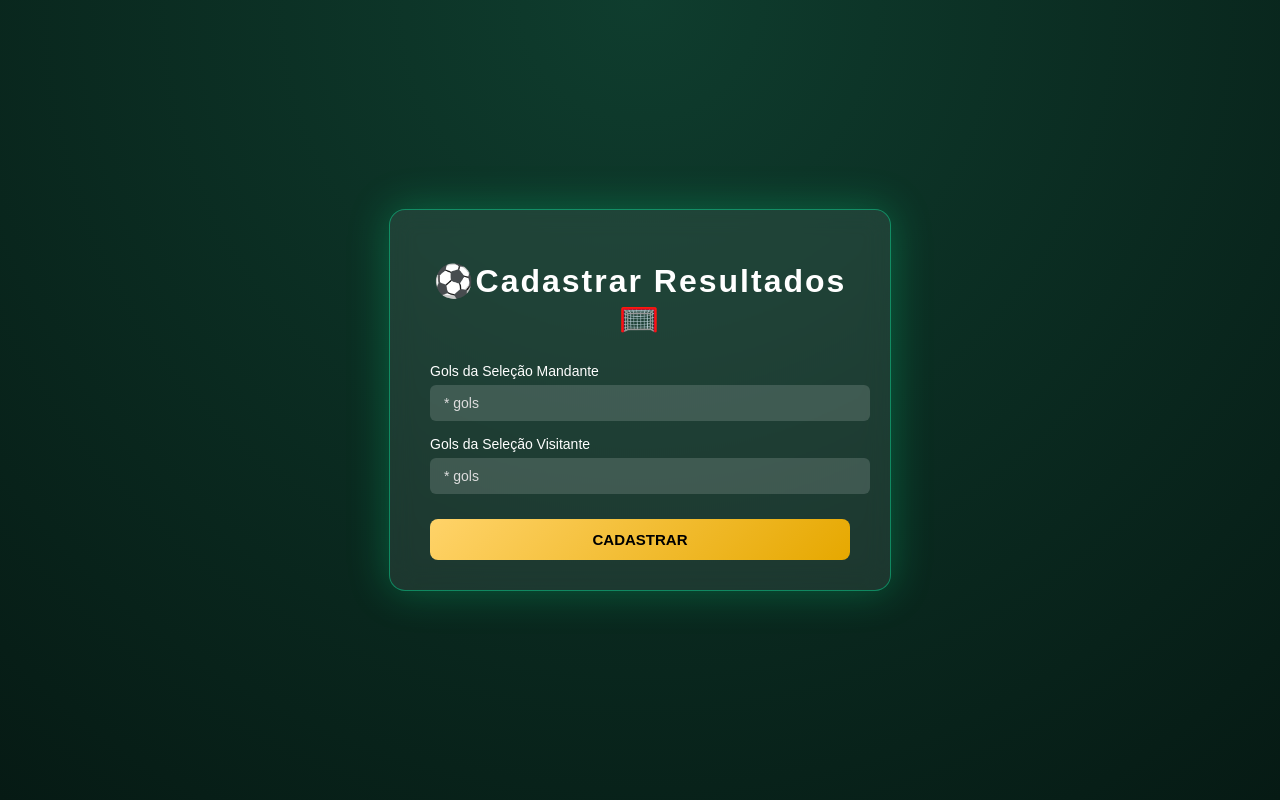
After one commit to Kah-ribeir/rumoaohexa, a PHP site: page /View/Resultados/cadastrarresultado.php in a window 1280 px wide. The commit adds this page. Run offline with PHP 8.4, Linux system fonts and the light colour scheme.

Commit message:
resultados

```diff
--- /dev/null
+++ b/Controller/ResultadosController.php
@@ -0,0 +1,41 @@
+<?php
+
+require_once "C:/Turma2/xampp/htdocs/rumoaohexa/Model/ResultadosModel.php";
+
+class ResultadosController {
+    private $resultadosModel;
+    public function __construct($pdo) {
+        $this->resultadosModel = new ResultadosModel( $pdo);
+    }
+
+    public function listar () {
+        $resultados = $this ->resultadosModel ->buscarTodos();
+        include_once "C:/Turma2/xampp/htdocs/rumoaohexa/View/Resultados/listarresultado.php";
+        return;
+    }
+
+
+ public function listarindividual ($id) {
+        $resultados = $this ->resultadosModel ->buscarIndividual($id);
+        return $resultados;
+    }
+
+
+ public function cadastrar($gol_mandante, $gol_visitante) {
+    return $this->resultadosModel-> cadastrar($gol_mandante, $gol_visitante);
+ }
+
+
+ public function editar($gol_mandante, $gol_visitante, $id) {
+    $this->resultadosModel-> editar($gol_mandante, $gol_visitante, $id);
+ }
+
+
+public function deletar($id) {
+    $resultados = $this->resultadosModel-> deletar($id);
+    return $resultados;
+ }
+
+}
+
+?>
--- /dev/null
+++ b/Model/ResultadosModel.php
@@ -0,0 +1,62 @@
+<?php
+
+class ResultadosModel
+{
+    private $pdo;
+
+    public function __construct(PDO $pdo)
+    {
+        $this->pdo = $pdo;
+    }
+    public function buscarTodos()
+    {
+        $stmt = $this->pdo->query('SELECT * FROM resultados');
+        return $stmt->fetchAll(PDO::FETCH_ASSOC);
+    }
+
+    public function buscarIndividual($id)
+    {
+        $sql = "SELECT * FROM resultados WHERE id = $id";
+
+        $stmt = $this->pdo->query($sql);
+
+        return $stmt->fetch(PDO::FETCH_ASSOC);
+
+    }
+
+    public function cadastrar($gol_mandante, $gol_visitante)
+    {
+
+        $sql = "INSERT INTO resultados (gol_mandante, gol_visitante) VALUES (:gol_mandante, :gol_visitante)";
+
+        $stmt = $this->pdo->prepare($sql);
+        return $stmt->execute([
+            ':gol_mandante' => $gol_mandante,
+            ':gol_visitante' => $gol_visitante
+        ]);
+
+
+    }
+
+
+
+    public function editar($gol_mandante, $gol_visitante, $id)
+    {
+        $sql = "UPDATE resultados SET gol_mandante=?,gol_visitante=? WHERE id = ?";
+        $stmt = $this->pdo->prepare($sql);
+        return $stmt->execute([$gol_mandante, $gol_visitante, $id]);
+    }
+
+
+    public function deletar($id)
+    {
+
+        $sql = "DELETE FROM resultados WHERE id = ?";
+
+        $stmt = $this->pdo->prepare($sql);
+        return $stmt->execute([$id]);
+    }
+
+
+}
+?>
--- /dev/null
+++ b/View/Resultados/CadastrarResultado.php
@@ -0,0 +1,115 @@
+<!DOCTYPE html>
+<html lang="pt-br">
+<head>
+    <meta charset="UTF-8">
+    <meta name="viewport" content="width=device-width, initial-scale=1.0">
+    <title>Realizar cadastro de resultado</title>
+
+    <style>
+        body {
+            margin: 0;
+            height: 100vh;
+            font-family: Arial, Helvetica, sans-serif;
+            background: radial-gradient(circle at top, #0f3d2e, #061a14);
+            display: flex;
+            justify-content: center;
+            align-items: center;
+            color: #fff;
+        }
+
+        form {
+            width: 420px;
+            padding: 30px 40px;
+            background: rgba(255, 255, 255, 0.08);
+            backdrop-filter: blur(12px);
+            border-radius: 16px;
+            border: 1px solid rgba(0, 255, 170, 0.4);
+            box-shadow: 0 0 40px rgba(0, 255, 150, 0.25);
+        }
+
+        h1 {
+            text-align: center;
+            margin-bottom: 25px;
+            letter-spacing: 2px;
+        }
+
+        label {
+            display: block;
+            margin-top: 15px;
+            font-size: 14px;
+        }
+
+        input[type="text"] {
+            width: 100%;
+            padding: 10px;
+            margin-top: 6px;
+            border-radius: 6px;
+            border: none;
+            outline: none;
+            font-size: 14px;
+            background-color: rgba(255, 255, 255, 0.15);
+            color: #fff;
+        }
+
+        input::placeholder {
+            color: #ddd;
+        }
+
+        input[type="submit"] {
+            width: 100%;
+            margin-top: 25px;
+            padding: 12px;
+            background: linear-gradient(135deg, #ffd369, #e6a800);
+            border: none;
+            border-radius: 8px;
+            font-size: 15px;
+            font-weight: bold;
+            cursor: pointer;
+            color: #000;
+        }
+
+        input[type="submit"]:hover {
+            opacity: 0.9;
+        }
+    </style>
+</head>
+
+<body>
+
+    <form method="post">
+        <h1>⚽Cadastrar Resultados🥅</h1>
+
+        <label for="gol_mandante">Gols da Seleção Mandante</label>
+        <input type="text" name="gol_mandante" placeholder=" * gols" required>
+
+       <label for="gol_visitante">Gols da Seleção Visitante</label>
+        <input type="text" name="gol_visitante" placeholder=" * gols" required>
+
+
+        <input type="submit" value="CADASTRAR">
+    </form>
+
+</body>
+</html>
+
+
+<?php
+
+require_once "C:/Turma2/xampp/htdocs/rumoaohexa/DB/Database.php";
+require_once "C:/Turma2/xampp/htdocs/rumoaohexa/Controller/ResultadosController.php";
+
+$ResultadosController = new ResultadosController($pdo);
+
+if($_SERVER['REQUEST_METHOD'] == 'POST'){
+
+    $gol_mandante = $_POST ['gol_mandante'];
+    $gol_visitante = $_POST ['gol_visitante'];
+
+
+    $ResultadosController->cadastrar($gol_mandante, $gol_visitante);
+
+    header('Location: ../../index.php');
+}
+
+
+?>
--- a/index.php
+++ b/index.php
@@ -4,12 +4,14 @@ require_once "DB/Database.php";
 require_once "Controller/SelecoesController.php";
 require_once "Controller/UsuariosController.php";
 require_once "Controller/JogosController.php";
+require_once "Controller/ResultadosController.php";
 
 
 
 $selecoesController = new SelecoesController($pdo);
 $usuariosController = new UsuariosController($pdo);
 $jogosController = new JogosController($pdo);
+$resultadosController = new ResultadosController($pdo);
 
 
 
@@ -106,6 +108,7 @@ $jogosController = new JogosController($pdo);
     $selecoes = $selecoesController->listar();
     $usuarios = $usuariosController->listar();
     $jogos = $jogosController->listar();
+    $resultados = $resultadosController->listar();
     ?>
 </body>
 </html>
```
Also changed, not shown: View/Resultados/DeletarResultado.php (added, +17 -0 lines), View/Resultados/EditarResultado.php (added, +55 -0 lines), View/Resultados/listarresultado.php (added, +33 -0 lines).
